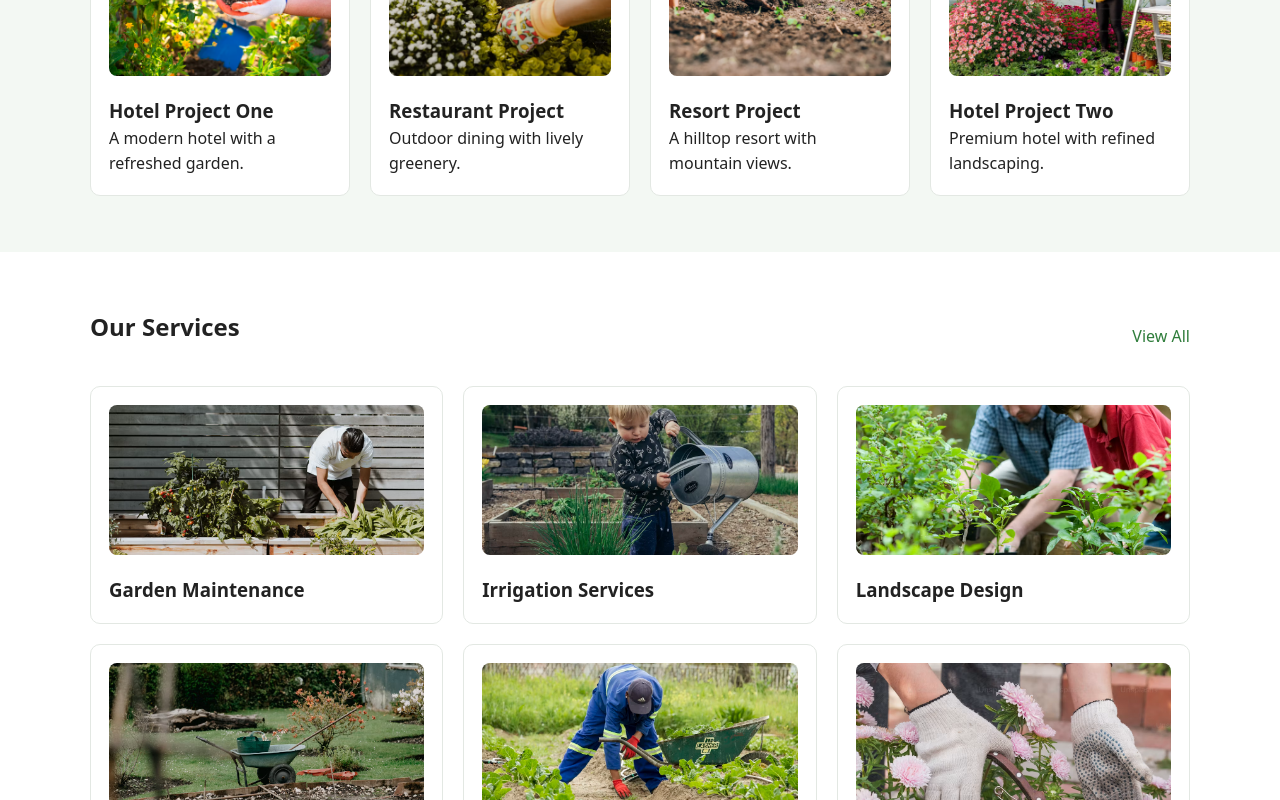
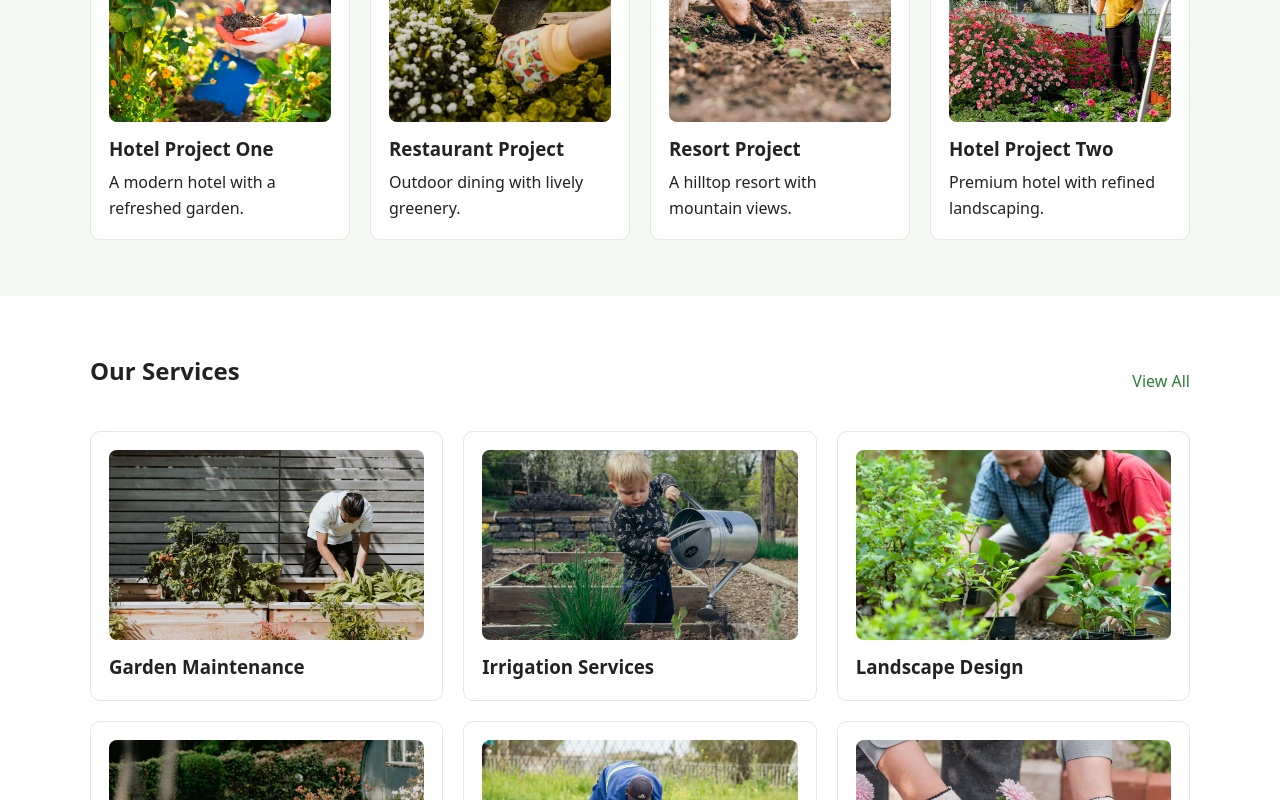
Before and after one commit to SRIYOGconsulting/gardenghar, a React (Vite) app: page / in a window 1280 px wide. Shown: the part 1100-1900 px from the top of the page. Built offline with nearby package versions, Linux system fonts and the light colour scheme.

Commit message:
add css for text, FAQs, Page Heaader and cards

```diff
--- a/src/styles.css
+++ b/src/styles.css
@@ -122,6 +122,19 @@ img.img { width: 100%; object-fit: cover; }
 
 .fab:hover, .fab:hover svg { animation-play-state: paused; }
 
+
+.narrow-text { max-width: 800px; }
+.narrow-text p { margin-bottom: 16px; }
+
+.faq { background: #fff; border: 1px solid #e3e8e3; border-radius: 8px; margin-bottom: 10px; padding: 14px 18px; }
+.faq summary { cursor: pointer; font-weight: 600; }
+.faq p { margin-top: 10px; }
+.page-header p { margin-top: 8px; max-width: 700px; opacity: 0.9; }
+.card p { margin-top: 6px; }
+
+img.img { display: block; width: 100%; height: 190px; object-fit: cover; background: #cfe3d1; }
+.link-card h3 { margin-top: 4px; }
+
 @media (prefers-reduced-motion: reduce) {
   .fab, .fab svg { animation: none; }
 }
```
